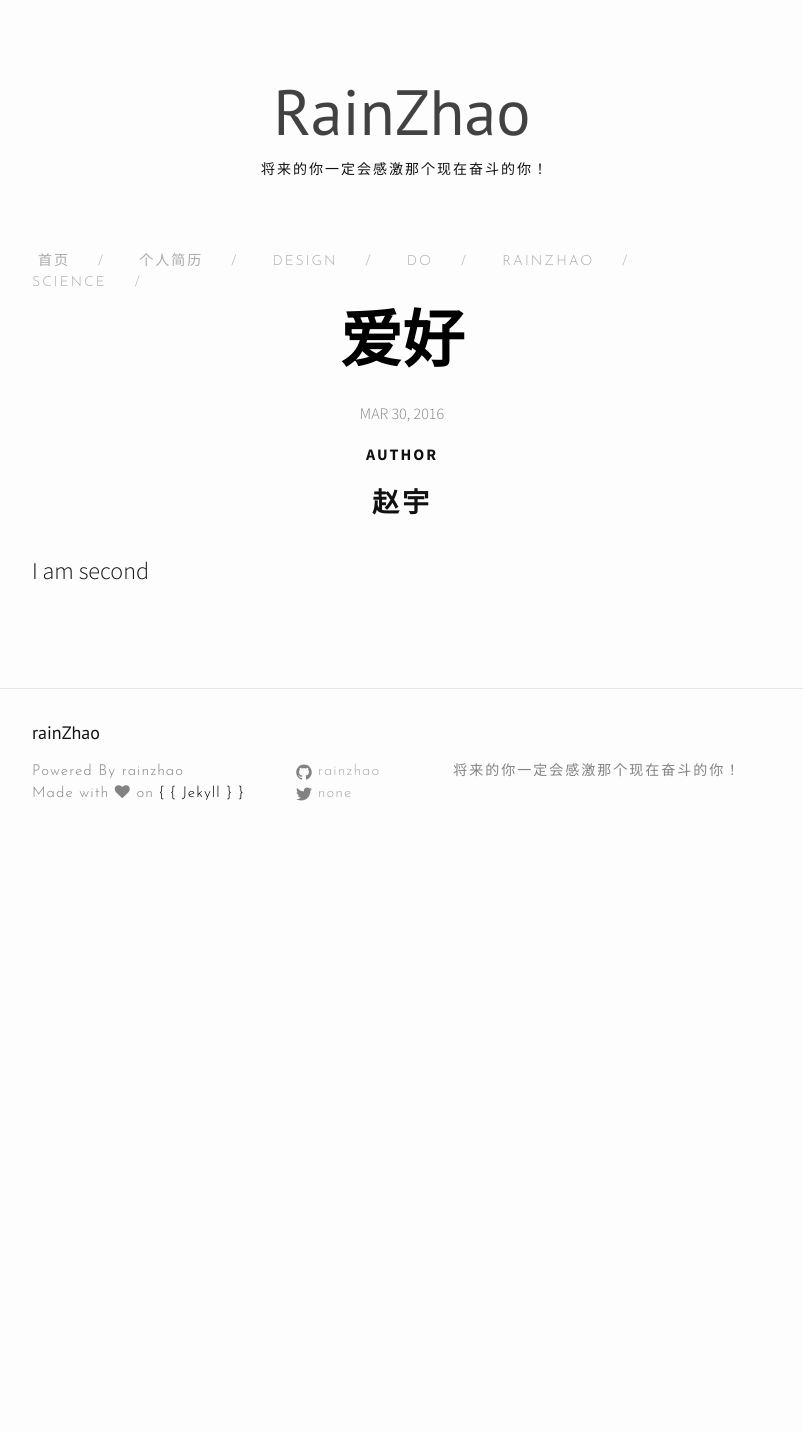
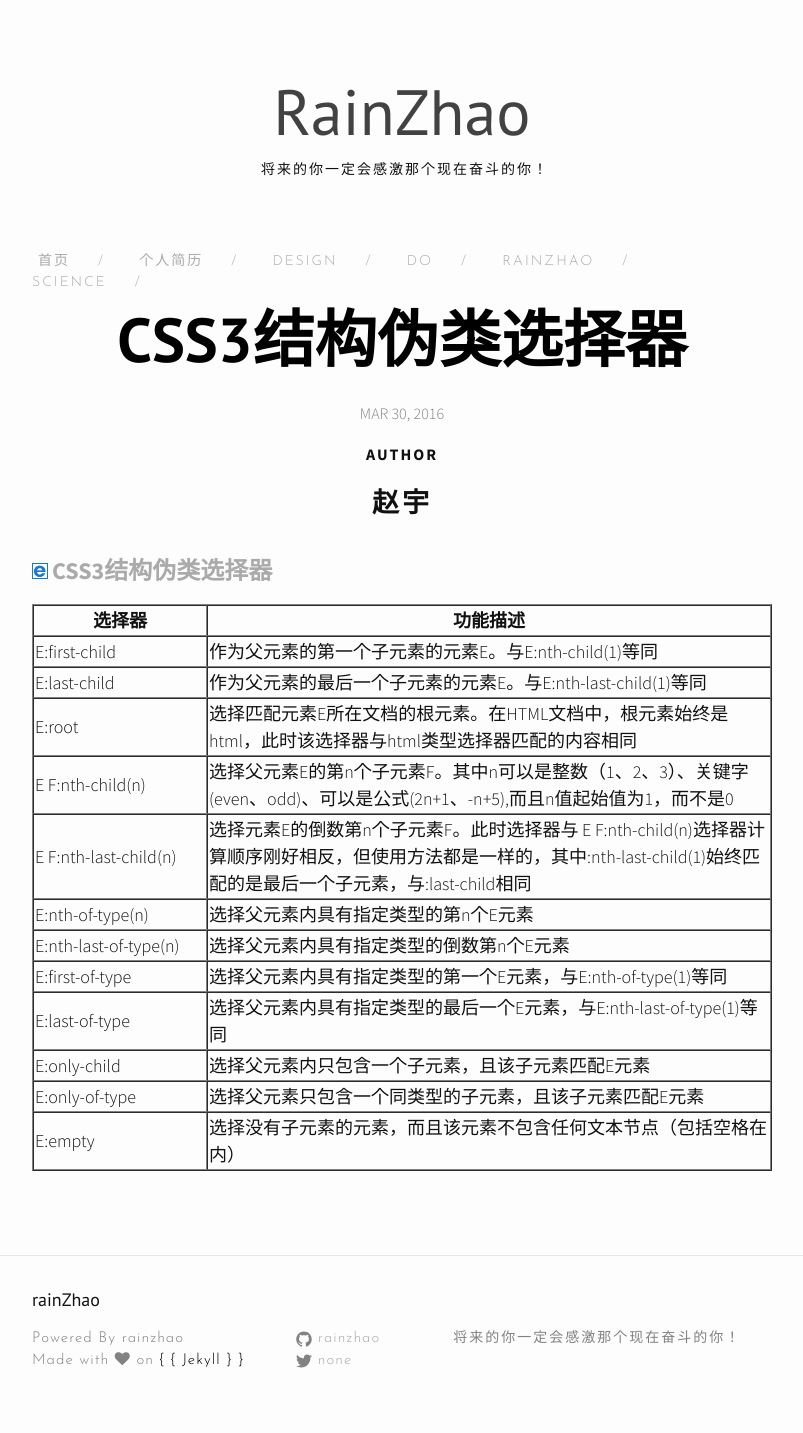
Before and after one commit to rainzhao/rainzhao.github.io.old, a Jekyll site: the page built from _posts/2016-03-30-science.markdown, in a window 1280 px wide. Shown: the whole page, without its empty margins (238-1041 px from the left). Built offline with Jekyll 4.4.1, drawn with Linux system fonts in a browser that asks for light colours; nearby versions of some CDN libraries; before the commit the page ends 900 px from its top, so only the background shows below that.

Commit message:
a new passage

```diff
--- a/_posts/2016-03-30-science.markdown
+++ b/_posts/2016-03-30-science.markdown
@@ -1,8 +1,73 @@
 ---
 layout: post
-title:  "爱好"
+title:  "CSS3结构伪类选择器"
 date:   2016-03-30 19:45:31 +0530
 author: "赵宇"
 ---
-I am second
-<!-- categories: zblog essay -->
+<style type="text/css">
+
+
+	a[href*="rainzhao.github.io/css3Exp/nthChild"]{
+		background: url({{ site.url }}/assets/a.png) no-repeat 100%;
+		background-position: left -48px;
+		padding-left: 20px;
+	}
+	tr td:nth-child(1){
+		width: 170px;
+	}
+</style>
+<p><a href="http://rainzhao.github.io/css3Exp/nthChild" target="_blank"><strong>CSS3结构伪类选择器</strong></a></p>
+<table border="1" cellspacing="0">
+	<tr>
+		<th>选择器</th>
+		<th>功能描述</th>
+	</tr>
+	<tr>
+		<td>E:first-child</td>
+		<td>作为父元素的第一个子元素的元素E。与E:nth-child(1)等同</td>
+	</tr>
+	<tr>
+		<td>E:last-child</td>
+		<td>作为父元素的最后一个子元素的元素E。与E:nth-last-child(1)等同</td>
+	</tr>
+	<tr>
+		<td>E:root</td>
+		<td>选择匹配元素E所在文档的根元素。在HTML文档中，根元素始终是html，此时该选择器与html类型选择器匹配的内容相同</td>
+	</tr>
+	<tr>
+		<td>E F:nth-child(n)</td>
+		<td>选择父元素E的第n个子元素F。其中n可以是整数（1、2、3）、关键字(even、odd)、可以是公式(2n+1、-n+5),而且n值起始值为1，而不是0</td>
+	</tr>
+	<tr>
+		<td>E F:nth-last-child(n)</td>
+		<td>选择元素E的倒数第n个子元素F。此时选择器与 E F:nth-child(n)选择器计算顺序刚好相反，但使用方法都是一样的，其中:nth-last-child(1)始终匹配的是最后一个子元素，与:last-child相同</td>
+	</tr>
+	<tr>
+		<td>E:nth-of-type(n)</td>
+		<td>选择父元素内具有指定类型的第n个E元素</td>
+	</tr>
+	<tr>
+		<td>E:nth-last-of-type(n)</td>
+		<td>选择父元素内具有指定类型的倒数第n个E元素</td>
+	</tr>
+	<tr>
+		<td>E:first-of-type</td>
+		<td>选择父元素内具有指定类型的第一个E元素，与E:nth-of-type(1)等同</td>
+	</tr>
+	<tr>
+		<td>E:last-of-type</td>
+		<td>选择父元素内具有指定类型的最后一个E元素，与E:nth-last-of-type(1)等同</td>
+	</tr>
+	<tr>
+		<td>E:only-child</td>
+		<td>选择父元素内只包含一个子元素，且该子元素匹配E元素</td>
+	</tr>
+	<tr>
+		<td>E:only-of-type</td>
+		<td>选择父元素只包含一个同类型的子元素，且该子元素匹配E元素</td>
+	</tr>
+	<tr>
+		<td>E:empty</td>
+		<td>选择没有子元素的元素，而且该元素不包含任何文本节点（包括空格在内）</td>
+	</tr>
+</table>
--- a/index.html
+++ b/index.html
@@ -18,7 +18,7 @@ title: rainZhao
     <a class='postLink' href="{{post.url}}">{{post.title}}</a>
     </div>
     <div class="postExt">
-   {{ post.content | strip_html | truncatewords:2}}
+   {{ post.content | strip_html | truncatewords:1}}<!-- 这里trucatewords控制显示的摘要文字个数 -->
     </div>
   </div>
 
```
